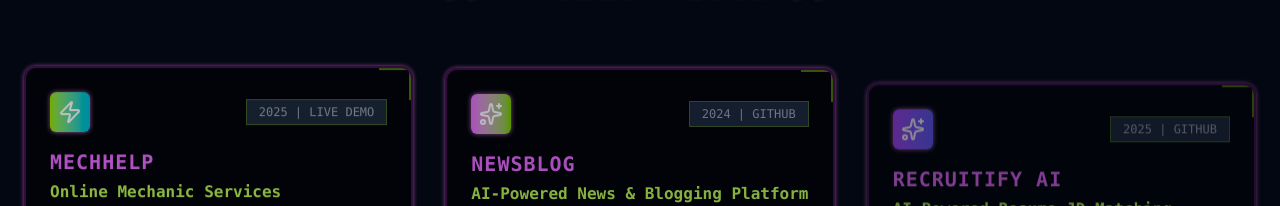
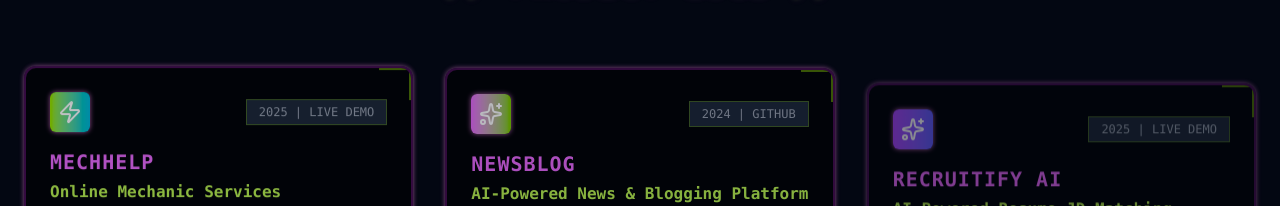
Before and after one commit to iammaaj10/Maaj_Portfolio, a React (Vite) app: page / in a window 1280 px wide. Shown: the part 1887-2093 px from the top of the page. Built offline with nearby package versions, Linux system fonts and the light colour scheme.

Commit message:
Update App.jsx

```diff
--- a/src/App.jsx
+++ b/src/App.jsx
@@ -265,7 +265,7 @@ const Portfolio = () => {
         "Responsive modern UI"
       ],
   tech: ["React.js", "TypeScript", "Flask", "Python", "scikit-learn", "NLTK", "TailwindCSS"],
-  status: "GitHub",
+  status: "Live Demo",
   link: "https://recruitify-ai.vercel.app/",
   icon: <Sparkles size={24} />,
   gradient: "from-purple-500 to-indigo-500"
```
